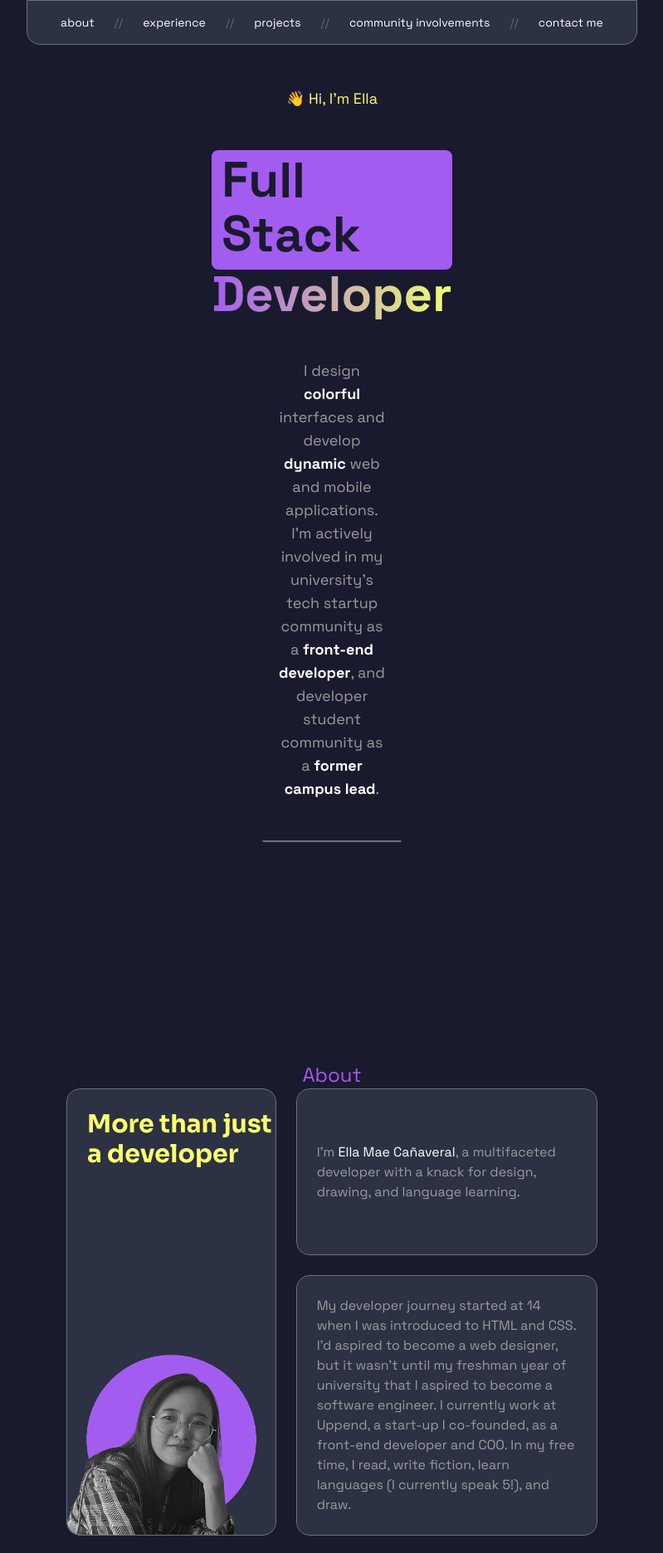
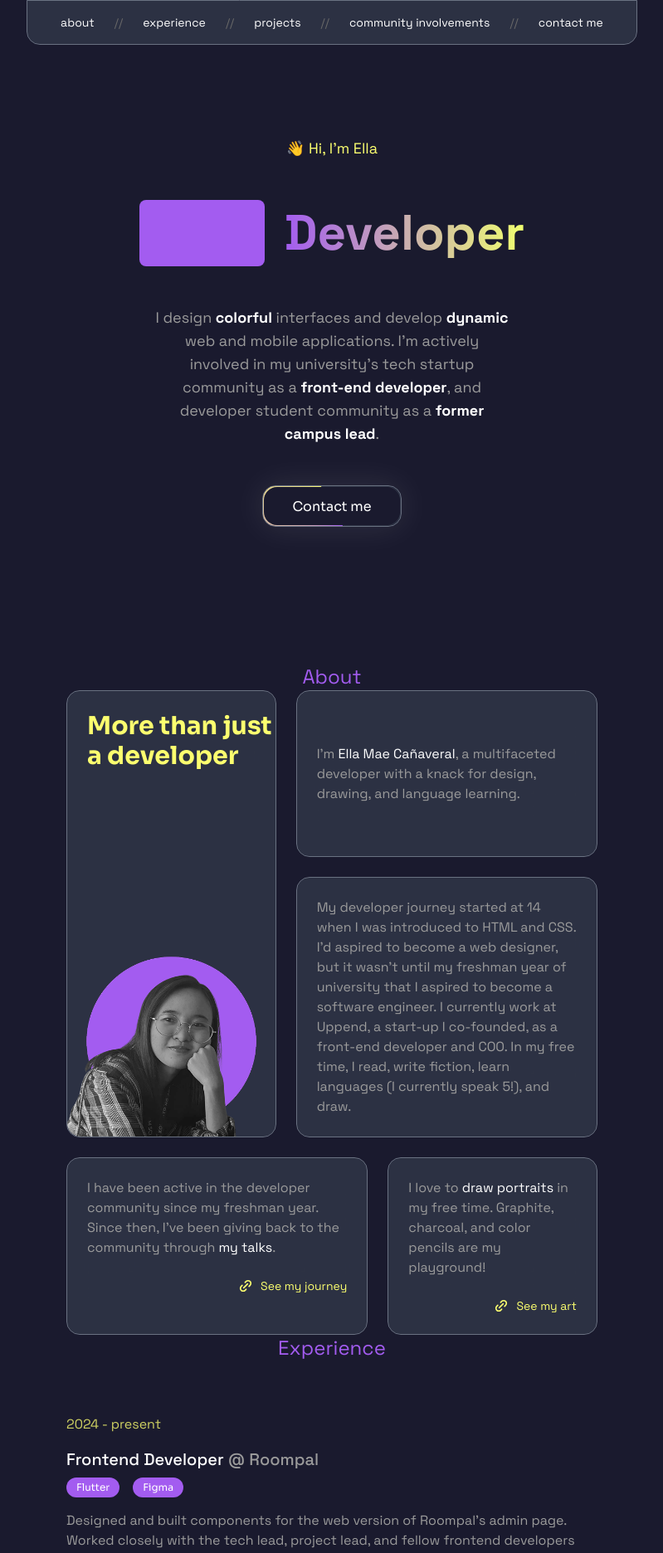
Before and after one commit to ella-emc/my-portfolio, a React (Vite) app: page / in a window 1280 px wide. Shown: the top 1872 px of the page at 83% size, without its empty margins (240-1039 px from the left). Built offline with nearby package versions, Linux system fonts and the light colour scheme.

Commit message:
style: :lipstick: Change horizontal padding

```diff
--- a/src/App.tsx
+++ b/src/App.tsx
@@ -14,35 +14,18 @@ function App() {
         <Navbar />
       </section>
 
-      <ScrollFadeIn className="py-[100px] px-16 lg:py-40 lg:px-80">
+      <div className="px-16 lg:px-80">
         <HeroSection />
-      </ScrollFadeIn>
+        <AboutSection />
+        <ExperienceSection />
+        <ProjectsSection />
+        <CommunityInvolvementsSection />
+        <ContactMeSection />
+      </div>
 
-      <ScrollFadeIn className="py-[100px] px-8 lg:py-40 lg:px-80">
-        <AboutSection />
-      </ScrollFadeIn>
-
-      <ScrollFadeIn className="py-[100px] px-8 lg:py-40 lg:px-80">
-        <ExperienceSection />
-      </ScrollFadeIn>
-
-      <ScrollFadeIn className="py-[100px] px-8 lg:py-40 lg:px-80">
-        <ProjectsSection />
-      </ScrollFadeIn>
-
-      <ScrollFadeIn className="py-[100px] px-8 lg:py-40 lg:px-80">
-        <CommunityInvolvementsSection />
-      </ScrollFadeIn>
-
-      <ScrollFadeIn className="py-[100px] px-8 lg:py-40 lg:px-80">
-        <ContactMeSection />
-      </ScrollFadeIn>
-
-      <ScrollFadeIn className="pb-36 px-8">
-        <footer>
-          <p className="text-sm text-center font-space-grotesk text-text-low-contrast">Copyright 2024 <br/>Ella Mae Cañaveral</p>
-        </footer>
-      </ScrollFadeIn>
+      <footer>
+        <p className="text-sm text-center font-space-grotesk text-text-low-contrast">Copyright 2024 <br/>Ella Mae Cañaveral</p>
+      </footer>
     </>
   )
 }
--- a/src/sections/HeroSection.tsx
+++ b/src/sections/HeroSection.tsx
@@ -2,7 +2,7 @@ import RotatingText from "../components/RotatingText";
 
 const HeroSection = () => {
   return (
-    <section className='h-screen flex flex-col items-center justify-center px-12 lg:px-56 gap-y-3 lg:gap-y-12'>
+    <section className='h-screen flex flex-col items-center justify-center gap-y-3 lg:gap-y-12'>
       <p className='text-accent font-space-grotesk text-base lg:text-lg'>👋 Hi, I'm Ella</p>
       <div className="flex flex-row flex-wrap justify-center items-center gap-x-6">
         <RotatingText
```
